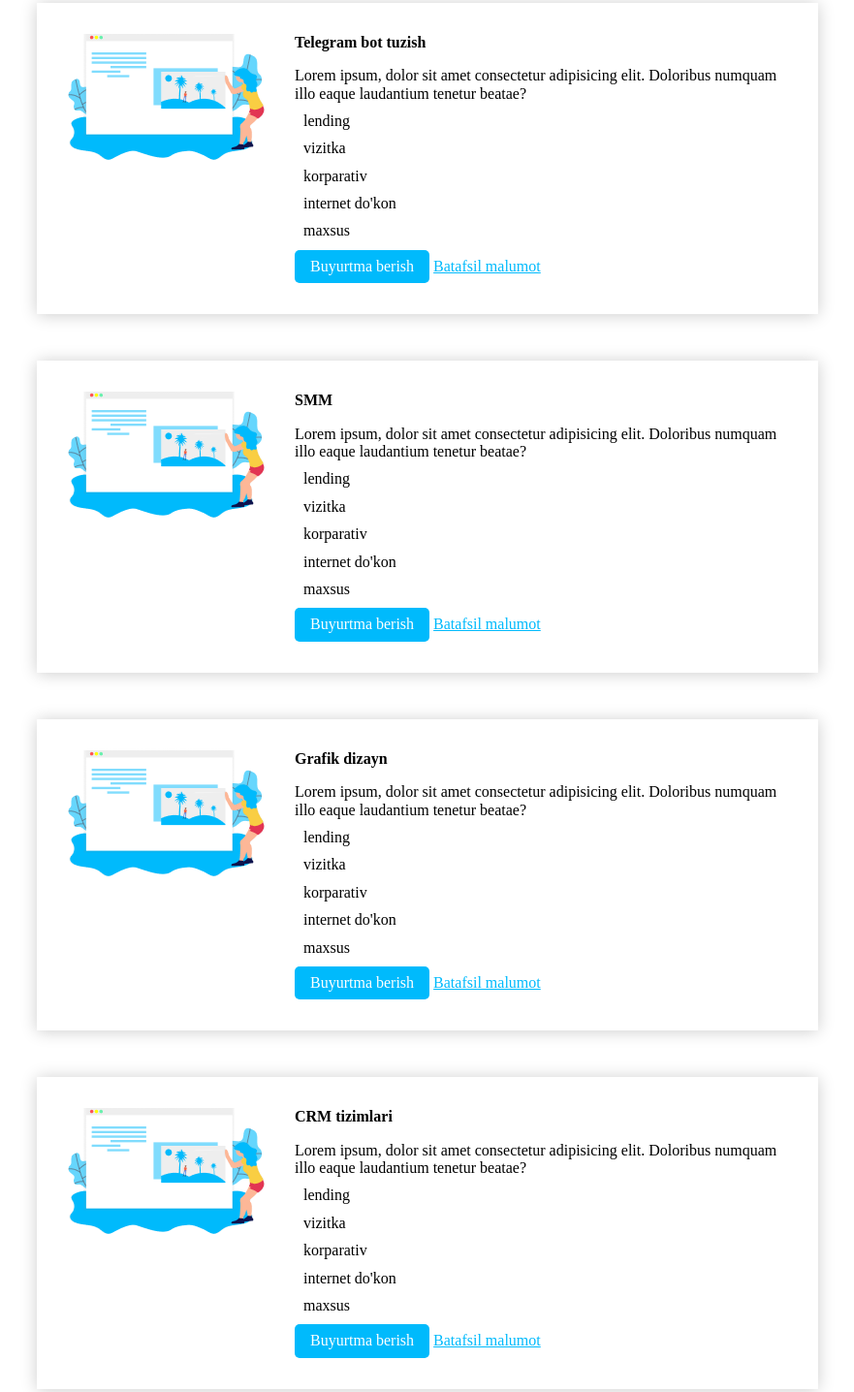
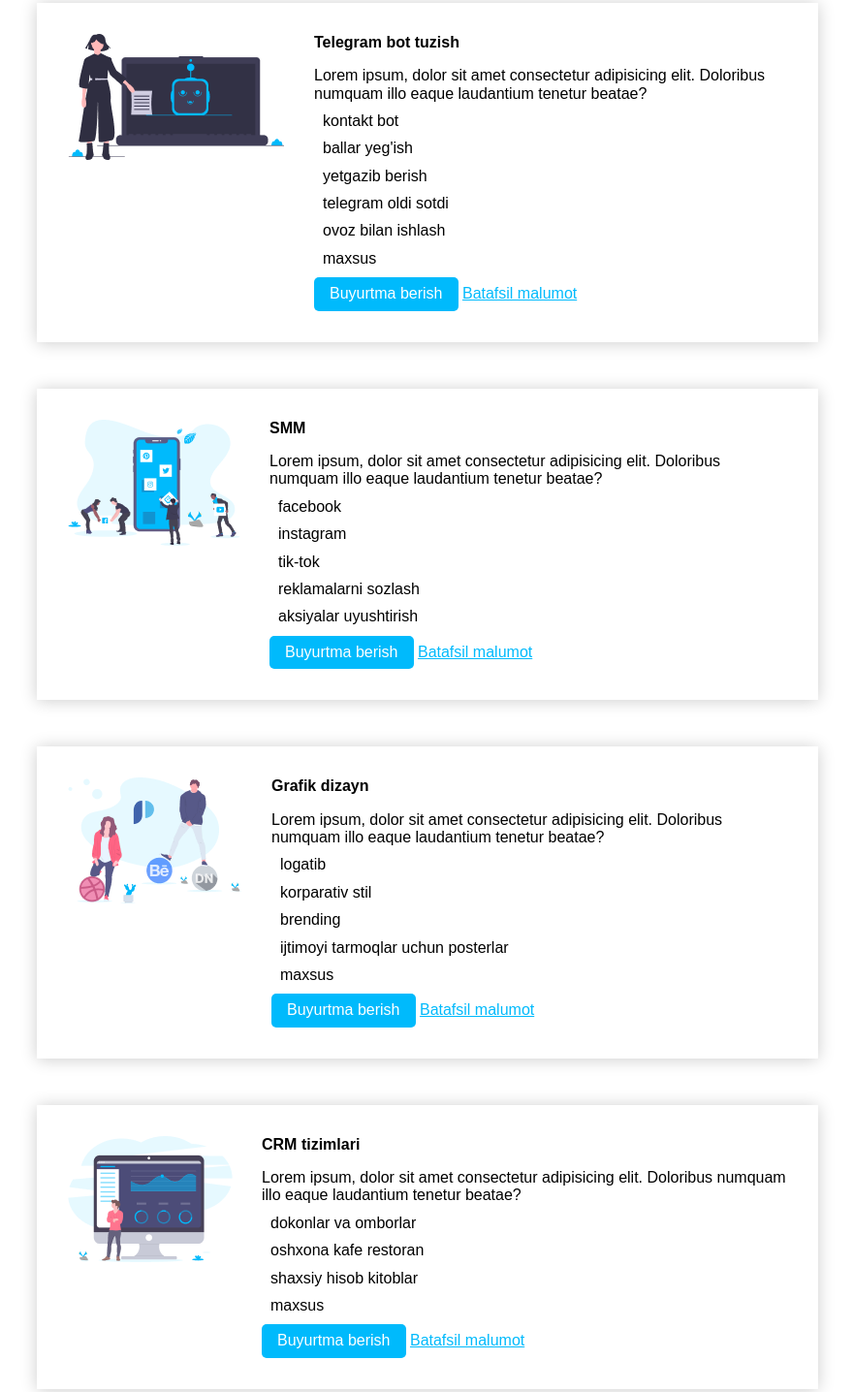
Before and after one commit to MavlonbekKhakijanov/pixer, a plain HTML site: page xizmatlar/xizmatlar.html in a window 1280 px wide. Shown: the part 613-2049 px from the top of the page at 97% size, without its empty margins (199-1080 px from the left). Drawn offline with Linux system fonts and the light colour scheme.

Commit message:
loyhani bazi joylari togirlandi

```diff
--- a/CSS/main.css
+++ b/CSS/main.css
@@ -2,6 +2,10 @@
     padding: 0;
     margin: 0;
     box-sizing: border-box;
+
+}
+body{
+    font-family: sans-serif ;
 }
 li{
     list-style: none;
--- a/xizmatlar/xizmatlar.html
+++ b/xizmatlar/xizmatlar.html
@@ -17,7 +17,7 @@
     <header id="header" class="header">
         <nav class="nav-container container">
             <a href="#" class="logo-pixer">
-                <img src="./images/pixer-logo (1).png" alt="">
+                <img src="../images/pixer-logo (1).png" alt="">
             </a>
             <div class="nav-menue__box">
                 <ul class="nav-menue">
@@ -84,22 +84,25 @@
                 </div>
 
                 <div class="services2-card">
-                    <img src="../images/website-illustration.png" alt="services2-img">
+                    <img src="../images/bot-illustration.png" alt="services2-img">
                     <div class="services2-card__description">
                       <h4 class="services2-card__title">Telegram bot tuzish</h4>
                     <p>Lorem ipsum, dolor sit amet consectetur adipisicing elit. Doloribus numquam illo eaque laudantium tenetur beatae?</p>
                     <ul class="services2-card__items">
                       <li class="services2-card__item">
-                          lending
+                          kontakt bot
                       </li>
                       <li class="services2-card__item">
-                          vizitka
+                          ballar yeg'ish
                       </li>
                       <li class="services2-card__item">
-                          korparativ
+                          yetgazib berish
                       </li>
                       <li class="services2-card__item">
-                          internet do'kon
+                          telegram oldi sotdi
+                      </li>
+                      <li class="services2-card__item">
+                          ovoz bilan ishlash
                       </li>
                       <li class="services2-card__item">
                         maxsus
@@ -112,22 +115,50 @@
                   </div>
 
                   <div class="services2-card">
-                    <img src="../images/website-illustration.png" alt="services2-img">
+                    <img src="../images/smm-illustration.png" alt="services2-img">
                     <div class="services2-card__description">
                       <h4 class="services2-card__title">SMM</h4>
                     <p>Lorem ipsum, dolor sit amet consectetur adipisicing elit. Doloribus numquam illo eaque laudantium tenetur beatae?</p>
                     <ul class="services2-card__items">
                       <li class="services2-card__item">
-                          lending
+                          facebook
                       </li>
                       <li class="services2-card__item">
-                          vizitka
+                          instagram
                       </li>
                       <li class="services2-card__item">
-                          korparativ
+                          tik-tok
                       </li>
                       <li class="services2-card__item">
-                          internet do'kon
+                          reklamalarni sozlash
+                      </li>
+                      <li class="services2-card__item">
+                          aksiyalar uyushtirish
+                      </li>
+                    </ul>
+                    <button class="services2-btn btn">Buyurtma berish</button>
+                    <a href="#" class="services2-link">Batafsil malumot</a>
+                    </div>
+
+                  </div>
+
+                  <div class="services2-card">
+                    <img src="../images/design-illustration.png" alt="services2-img">
+                    <div class="services2-card__description">
+                      <h4 class="services2-card__title">Grafik dizayn</h4>
+                    <p>Lorem ipsum, dolor sit amet consectetur adipisicing elit. Doloribus numquam illo eaque laudantium tenetur beatae?</p>
+                    <ul class="services2-card__items">
+                      <li class="services2-card__item">
+                          logatib
+                      </li>
+                      <li class="services2-card__item">
+                          korparativ stil
+                      </li>
+                      <li class="services2-card__item">
+                          brending
+                      </li>
+                      <li class="services2-card__item">
+                          ijtimoyi tarmoqlar uchun posterlar
                       </li>
                       <li class="services2-card__item">
                           maxsus
@@ -140,50 +171,19 @@
                   </div>
 
                   <div class="services2-card">
-                    <img src="../images/website-illustration.png" alt="services2-img">
-                    <div class="services2-card__description">
-                      <h4 class="services2-card__title">Grafik dizayn</h4>
-                    <p>Lorem ipsum, dolor sit amet consectetur adipisicing elit. Doloribus numquam illo eaque laudantium tenetur beatae?</p>
-                    <ul class="services2-card__items">
-                      <li class="services2-card__item">
-                          lending
-                      </li>
-                      <li class="services2-card__item">
-                          vizitka
-                      </li>
-                      <li class="services2-card__item">
-                          korparativ
-                      </li>
-                      <li class="services2-card__item">
-                          internet do'kon
-                      </li>
-                      <li class="services2-card__item">
-                          maxsus
-                      </li>
-                    </ul>
-                    <button class="services2-btn btn">Buyurtma berish</button>
-                    <a href="#" class="services2-link">Batafsil malumot</a>
-                    </div>
-
-                  </div>
-
-                  <div class="services2-card">
-                    <img src="../images/website-illustration.png" alt="services2-img">
+                    <img src="../images/crm-illustration.png" alt="services2-img">
                     <div class="services2-card__description">
                       <h4 class="services2-card__title">CRM tizimlari</h4>
                     <p>Lorem ipsum, dolor sit amet consectetur adipisicing elit. Doloribus numquam illo eaque laudantium tenetur beatae?</p>
                     <ul class="services2-card__items">
                       <li class="services2-card__item">
-                          lending
+                          dokonlar va omborlar
                       </li>
                       <li class="services2-card__item">
-                          vizitka
+                          oshxona kafe restoran
                       </li>
                       <li class="services2-card__item">
-                          korparativ
-                      </li>
-                      <li class="services2-card__item">
-                          internet do'kon
+                          shaxsiy hisob kitoblar
                       </li>
                       <li class="services2-card__item">
                           maxsus
```
Also changed, not shown: index.html (+4 -4 lines), images/bot-illustration.png (added), images/crm-illustration.png (added), images/design-illustration.png (added), images/smm-illustration.png (added). Lines whose indentation alone changed are shown as unchanged.
